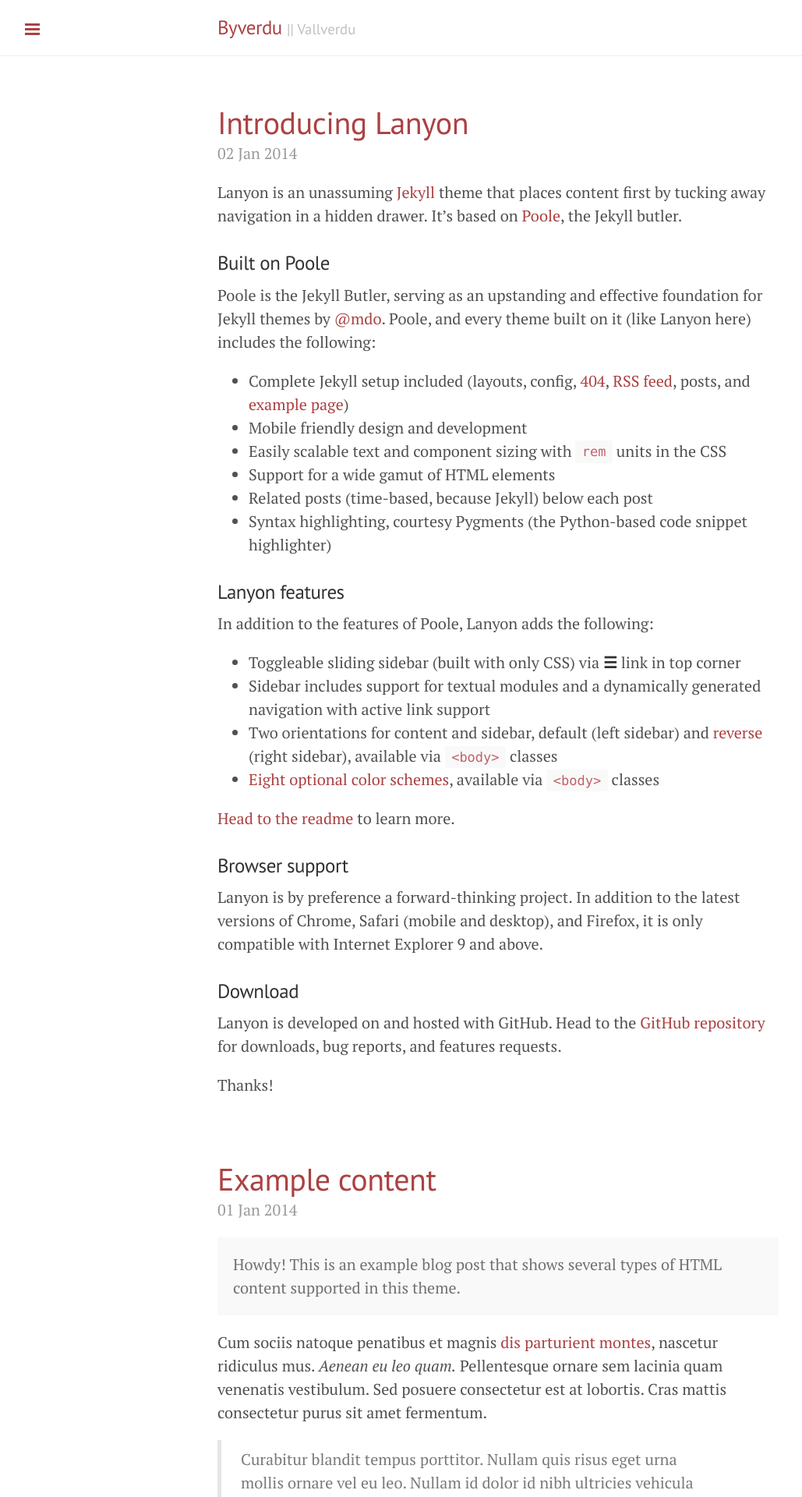
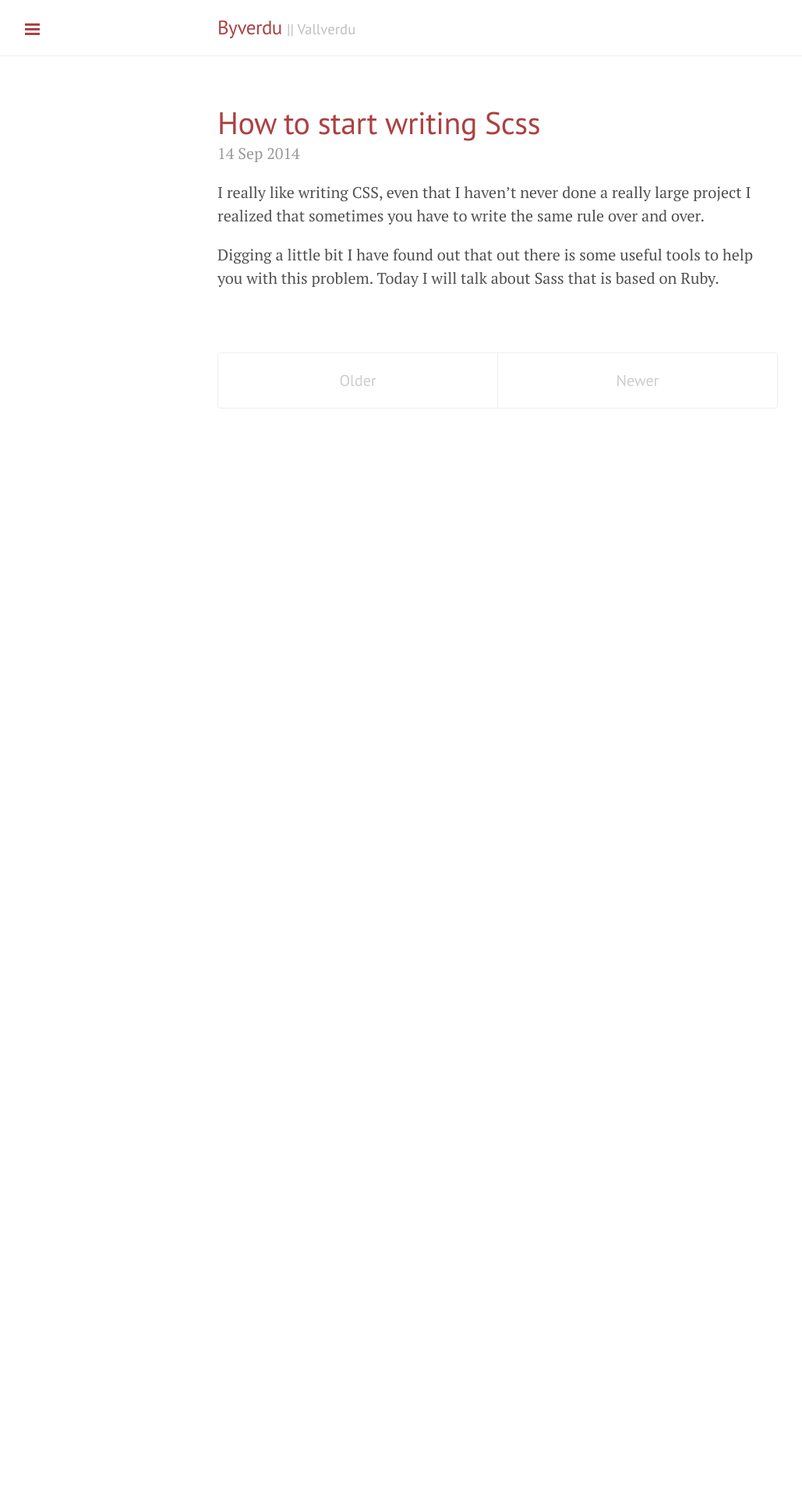
Before and after one commit to byverdu/byverdu.github.io, a Jekyll site: the page built from index.html, in a window 1280 px wide. Shown: the top 1920 px of the page at 78% size, without its empty margins (1-1030 px from the left). Built offline with Jekyll 4.4.1, drawn with Linux system fonts in a browser that asks for light colours; nearby versions of some CDN libraries; Markdown is read by kramdown in place of the engine named in the settings; the list of posts is cut into pages by our own code; after the commit the page ends 900 px from its top, so only the background shows below that; some of the changed text lies outside the part shown.

Commit message:
changed original posts, added disqus comments and google analytics

```diff
--- a/_config.yml
+++ b/_config.yml
@@ -22,12 +22,11 @@
 paginate:         5
 
 sass:
-    style: :compressed
+  style: :compressed
 
 excerpt_separator: "<!-- more -->"
 
 # Custom vars
 version:             1.0.0
 
-github:
-  repo:           https://github.com/byverdu/byverdu.github.io.git
+github_repo: https://github.com/byverdu/byverdu.github.io.git
--- a/_includes/head.html
+++ b/_includes/head.html
@@ -18,6 +18,7 @@
   <link rel="stylesheet" href="{{ site.baseurl }}public/css/poole.css">
   <link rel="stylesheet" href="{{ site.baseurl }}public/css/syntax.css">
   <link rel="stylesheet" href="{{ site.baseurl }}public/css/lanyon.css">
+  <link rel="stylesheet" href="{{ site.baseurl }}public/css/by_styles.css">
   <link rel="stylesheet" href="http://fonts.googleapis.com/css?family=PT+Serif:400,400italic,700%7CPT+Sans:400">
 
   <link href="//maxcdn.bootstrapcdn.com/font-awesome/4.2.0/css/font-awesome.min.css" rel="stylesheet">
@@ -33,3 +34,5 @@
   <!-- RSS -->
   <link rel="alternate" type="application/rss+xml" title="RSS" href="/atom.xml">
 </head>
+
+{% include google_analytics.html  %}
--- a/_includes/sidebar.html
+++ b/_includes/sidebar.html
@@ -12,7 +12,7 @@
 
     <a class="sidebar-nav-item{% if page.url == site.baseurl %} active{% endif %}" href="{{ site.baseurl }}"><i class="fa fa-slack"></i> Home</a>
     <a class="sidebar-nav-item" href="{{ site.author.url }}"><i class="fa fa-twitter-square"></i> Twitter</a>
-    <a class="sidebar-nav-item" href="{{ site.github.repo }}"><i class="fa fa-github-square"></i> GitHub project</a>
+    <a class="sidebar-nav-item" href="{{ site.github_repo }}"><i class="fa fa-github-square"></i> GitHub project</a>
 
     {% comment %}
       The code below dynamically generates a sidebar nav of pages with
@@ -28,12 +28,10 @@
       {% endif %}
     {% endfor %}
 
-  <span class="sidebar-nav-item">Currently v{{ site.version }}</span>
-  </nav>
-
   <div class="sidebar-item">
     <p>
-      &copy; {{ site.time | date: '%Y' }}. All rights reserved.
+      &copy;  All rights reserved.
+      {{ site.time | date: '%Y' }}.
     </p>
   </div>
 </div>
--- a/_layouts/post.html
+++ b/_layouts/post.html
@@ -23,3 +23,5 @@
     {% endfor %}
   </ul>
 </div>
+
+{% include comments.html  %}
--- a/_posts/2013-12-31-whats-jekyll.md
+++ /dev/null
@@ -1,12 +0,0 @@
----
-layout: post
-title: What's Jekyll?
----
-
-[Jekyll](http://jekyllrb.com) is a static site generator, an open-source tool for creating simple yet powerful websites of all shapes and sizes. From [the project's readme](https://github.com/mojombo/jekyll/blob/master/README.markdown):
-
-  > Jekyll is a simple, blog aware, static site generator. It takes a template directory [...] and spits out a complete, static website suitable for serving with Apache or your favorite web server. This is also the engine behind GitHub Pages, which you can use to host your project’s page or blog right here from GitHub.
-
-It's an immensely useful tool and one we encourage you to use here with Hyde.
-
-Find out more by [visiting the project on GitHub](https://github.com/mojombo/jekyll).
--- a/_posts/2014-01-01-example-content.md
+++ /dev/null
@@ -1,122 +0,0 @@
----
-layout: post
-title: Example content
----
-
-
-<div class="message">
-  Howdy! This is an example blog post that shows several types of HTML content supported in this theme.
-</div>
-
-Cum sociis natoque penatibus et magnis <a href="#">dis parturient montes</a>, nascetur ridiculus mus. *Aenean eu leo quam.* Pellentesque ornare sem lacinia quam venenatis vestibulum. Sed posuere consectetur est at lobortis. Cras mattis consectetur purus sit amet fermentum.
-
-> Curabitur blandit tempus porttitor. Nullam quis risus eget urna mollis ornare vel eu leo. Nullam id dolor id nibh ultricies vehicula ut id elit.
-
-Etiam porta **sem malesuada magna** mollis euismod. Cras mattis consectetur purus sit amet fermentum. Aenean lacinia bibendum nulla sed consectetur.
-
-## Inline HTML elements
-
-HTML defines a long list of available inline tags, a complete list of which can be found on the [Mozilla Developer Network](https://developer.mozilla.org/en-US/docs/Web/HTML/Element).
-
-- **To bold text**, use `<strong>`.
-- *To italicize text*, use `<em>`.
-- Abbreviations, like <abbr title="HyperText Markup Langage">HTML</abbr> should use `<abbr>`, with an optional `title` attribute for the full phrase.
-- Citations, like <cite>&mdash; Mark otto</cite>, should use `<cite>`.
-- <del>Deleted</del> text should use `<del>` and <ins>inserted</ins> text should use `<ins>`.
-- Superscript <sup>text</sup> uses `<sup>` and subscript <sub>text</sub> uses `<sub>`.
-
-Most of these elements are styled by browsers with few modifications on our part.
-
-## Heading
-
-Vivamus sagittis lacus vel augue rutrum faucibus dolor auctor. Duis mollis, est non commodo luctus, nisi erat porttitor ligula, eget lacinia odio sem nec elit. Morbi leo risus, porta ac consectetur ac, vestibulum at eros.
-
-### Code
-
-Cum sociis natoque penatibus et magnis dis `code element` montes, nascetur ridiculus mus.
-
-{% highlight js %}
-// Example can be run directly in your JavaScript console
-
-// Create a function that takes two arguments and returns the sum of those arguments
-var adder = new Function("a", "b", "return a + b");
-
-// Call the function
-adder(2, 6);
-// > 8
-{% endhighlight %}
-
-Aenean lacinia bibendum nulla sed consectetur. Etiam porta sem malesuada magna mollis euismod. Fusce dapibus, tellus ac cursus commodo, tortor mauris condimentum nibh, ut fermentum massa.
-
-### Lists
-
-Cum sociis natoque penatibus et magnis dis parturient montes, nascetur ridiculus mus. Aenean lacinia bibendum nulla sed consectetur. Etiam porta sem malesuada magna mollis euismod. Fusce dapibus, tellus ac cursus commodo, tortor mauris condimentum nibh, ut fermentum massa justo sit amet risus.
-
-* Praesent commodo cursus magna, vel scelerisque nisl consectetur et.
-* Donec id elit non mi porta gravida at eget metus.
-* Nulla vitae elit libero, a pharetra augue.
-
-Donec ullamcorper nulla non metus auctor fringilla. Nulla vitae elit libero, a pharetra augue.
-
-1. Vestibulum id ligula porta felis euismod semper.
-2. Cum sociis natoque penatibus et magnis dis parturient montes, nascetur ridiculus mus.
-3. Maecenas sed diam eget risus varius blandit sit amet non magna.
-
-Cras mattis consectetur purus sit amet fermentum. Sed posuere consectetur est at lobortis.
-
-<dl>
-  <dt>HyperText Markup Language (HTML)</dt>
-  <dd>The language used to describe and define the content of a Web page</dd>
-
-  <dt>Cascading Style Sheets (CSS)</dt>
-  <dd>Used to describe the appearance of Web content</dd>
-
-  <dt>JavaScript (JS)</dt>
-  <dd>The programming language used to build advanced Web sites and applications</dd>
-</dl>
-
-Integer posuere erat a ante venenatis dapibus posuere velit aliquet. Morbi leo risus, porta ac consectetur ac, vestibulum at eros. Nullam quis risus eget urna mollis ornare vel eu leo.
-
-### Tables
-
-Aenean lacinia bibendum nulla sed consectetur. Lorem ipsum dolor sit amet, consectetur adipiscing elit.
-
-<table>
-  <thead>
-    <tr>
-      <th>Name</th>
-      <th>Upvotes</th>
-      <th>Downvotes</th>
-    </tr>
-  </thead>
-  <tfoot>
-    <tr>
-      <td>Totals</td>
-      <td>21</td>
-      <td>23</td>
-    </tr>
-  </tfoot>
-  <tbody>
-    <tr>
-      <td>Alice</td>
-      <td>10</td>
-      <td>11</td>
-    </tr>
-    <tr>
-      <td>Bob</td>
-      <td>4</td>
-      <td>3</td>
-    </tr>
-    <tr>
-      <td>Charlie</td>
-      <td>7</td>
-      <td>9</td>
-    </tr>
-  </tbody>
-</table>
-
-Nullam id dolor id nibh ultricies vehicula ut id elit. Sed posuere consectetur est at lobortis. Nullam quis risus eget urna mollis ornare vel eu leo.
-
------
-
-Want to see something else added? <a href="https://github.com/poole/poole/issues/new">Open an issue.</a>
--- a/_posts/2014-01-02-introducing-lanyon.md
+++ /dev/null
@@ -1,38 +0,0 @@
----
-layout: post
-title: Introducing Lanyon
----
-
-Lanyon is an unassuming [Jekyll](http://jekyllrb.com) theme that places content first by tucking away navigation in a hidden drawer. It's based on [Poole](http://getpoole.com), the Jekyll butler.
-
-### Built on Poole
-
-Poole is the Jekyll Butler, serving as an upstanding and effective foundation for Jekyll themes by [@mdo](https://twitter.com/mdo). Poole, and every theme built on it (like Lanyon here) includes the following:
-
-* Complete Jekyll setup included (layouts, config, [404](/404), [RSS feed](/atom.xml), posts, and [example page](/about))
-* Mobile friendly design and development
-* Easily scalable text and component sizing with `rem` units in the CSS
-* Support for a wide gamut of HTML elements
-* Related posts (time-based, because Jekyll) below each post
-* Syntax highlighting, courtesy Pygments (the Python-based code snippet highlighter)
-
-### Lanyon features
-
-In addition to the features of Poole, Lanyon adds the following:
-
-* Toggleable sliding sidebar (built with only CSS) via **☰** link in top corner
-* Sidebar includes support for textual modules and a dynamically generated navigation with active link support
-* Two orientations for content and sidebar, default (left sidebar) and [reverse](https://github.com/poole/lanyon#reverse-layout) (right sidebar), available via `<body>` classes
-* [Eight optional color schemes](https://github.com/poole/lanyon#themes), available via `<body>` classes
-
-[Head to the readme](https://github.com/poole/lanyon#readme) to learn more.
-
-### Browser support
-
-Lanyon is by preference a forward-thinking project. In addition to the latest versions of Chrome, Safari (mobile and desktop), and Firefox, it is only compatible with Internet Explorer 9 and above.
-
-### Download
-
-Lanyon is developed on and hosted with GitHub. Head to the <a href="https://github.com/poole/lanyon">GitHub repository</a> for downloads, bug reports, and features requests.
-
-Thanks!
--- /dev/null
+++ b/_posts/2014-9-14-How-to-start-writing-Scss.md
@@ -0,0 +1,163 @@
+---
+permalink: how-to-start-writing-scss
+layout: post
+title: How to start writing Scss
+---
+
+I really like writing CSS, even that I haven't never done a really large project I realized that sometimes you have to write the same rule over and over.
+
+Digging a little bit I have found out that out there is some useful tools to help you with this problem. Today I will talk about Sass that is based on Ruby.
+
+<!-- more -->
+
+
+So, you are talking about Scss but you say Sass?
+
+It's basically the same, for a better understanding read this post: [http://thesassway.com/editorial/sass-vs-scss-which-syntax-is-better]()
+
+The idea behind is to follow the DRY (Don't Repeat Yourself) pattern and avoid having really large files. Sass is a ``ruby gem`` but you don't have to know anything about ruby, only opening a terminal window and type:
+
+``gem install sass``
+
+That's all, you have Sass installed. The most basic structure folder:
+
+{% highlight bash %}
+.
+└── app
+    ├── sass
+    │   └── style.scss
+    └── style.css
+{% endhighlight %}
+
+You write your **scss** files and after compile them you have a really nice and clean **css** output.
+
+The best way to compile the **scss** files is by watching folders or files.
+
+<pre>
+sass --watch app/sass:public/stylesheets
+</pre>
+
+<pre>
+sass --watch input.scss:output.cs
+</pre>
+
+---
+
+There is a lot of cool things that you can do with Sass, for example using variables.
+
+{% highlight scss %}
+$text_color: #123456;
+
+a     { color: $text_color; }
+
+.text { color: $text_color }
+{% endhighlight %}
+
+You can also play with arithmetic operations:
+
+{% highlight scss %}
+$width: 800px;
+
+.wrapper{ width: $width-50; } /* 750px */
+
+aside   { width: $width/2 }   /* 400px */
+{% endhighlight %}
+
+---
+
+Scss will accept any valid css code and the possibility to nest rules, take a look to the following example:
+
+{% highlight css %}
+.look_btn{
+  text-decoration: none;
+  text-align: center;
+  color: $head_col_shad;
+  box-shadow: $box-shadow, -1px -1px 1px;
+
+  &:hover{
+      color: $link_color;
+      background: $head_col_text;
+      box-shadow: none;
+  }
+}
+
+{% endhighlight %}
+
+Below is the CSS output. At the begining could seem that we write more (in fact we do) but the really power about this is that if we change any variable value will update automatically all the rules that contain that variable.
+
+{% highlight scss %}
+.look_btn {
+  text-decoration: none;
+  text-align: center;
+  color: #535353;
+  box-shadow: 1px 1px 1px, -1px -1px 1px;
+ }
+
+ .look_btn:hover {
+    color: #F54A08;
+    background: #ffffff;
+    box-shadow: none;
+  }
+{% endhighlight %}
+
+---
+
+You can extend rules to avoid writing the same code for two diferent elements.
+
+{% highlight css %}
+.message{
+  margin: 5px;
+  padding: 5px;
+  border-radius: 4px;
+  box-shadow: 0 0 3px rgba(0,0,0,0.4);
+}
+.notice{
+	@extend .message;
+	background-color: rgba(67,183,120,0.75);
+}
+.errors{
+	@extend .message;
+	background-color: rgba(245,74,8,0.75);
+}
+{% endhighlight %}
+
+CSS output:
+
+{% highlight scss %}
+.message, .notice, .errors {
+  margin: 5px;
+  padding: 5px;
+  border-radius: 4px;
+  box-shadow: 0 0 3px rgba(0, 0, 0, 0.4);
+}
+.notice {
+  background-color: rgba(67, 183, 120, 0.75);
+}
+.errors {
+  background-color: rgba(245, 74, 8, 0.75);
+}
+
+ {% endhighlight %}
+
+ ---
+
+ If you are repeating blocks of code you can always use mixins to help you out, they are functions where you place the code which will be called wherever you use it.
+
+ {% highlight css %}
+ @mixin link_style{
+	text-decoration: none;
+	color: red;
+	letter-spacing: 1px;
+	&:hover{text-decoration: underline;
+  }
+}
+
+/* You have to include the mixin in your scss code  */
+/* You can even extend it */
+
+.link_wrap a {
+    	@include link_style;
+        border:  1px solid black;
+        display: block;
+}
+{% endhighlight %}
--- /dev/null
+++ b/archive.md
@@ -0,0 +1,10 @@
+---
+layout: page
+title: Archive
+---
+
+## Blog Posts
+
+{% for post in site.posts %}
+  * {{ post.date | date_to_string }} &raquo; [ {{ post.title }} ]({{ post.url }})
+{% endfor %}
--- a/index.html
+++ b/index.html
@@ -14,7 +14,7 @@
 
     <span class="post-date">{{ post.date | date_to_string }}</span>
 
-    {{ post.content }}
+    {{ post.excerpt }}
   </div>
   {% endfor %}
 </div>
--- /dev/null
+++ b/public/css/by_styles.scss
@@ -0,0 +1,17 @@
+---
+
+---
+
+
+// Curriculum styles
+
+.contact ul{
+	list-style: none;
+
+	li:nth-child(odd){
+		float: right;
+		width: 200px;
+		position: relative;
+		right: 200px;
+	}
+}
```
Also changed, not shown: _includes/comments.html (added, +13 -0 lines), _includes/google_analytics.html (added, +10 -0 lines).
